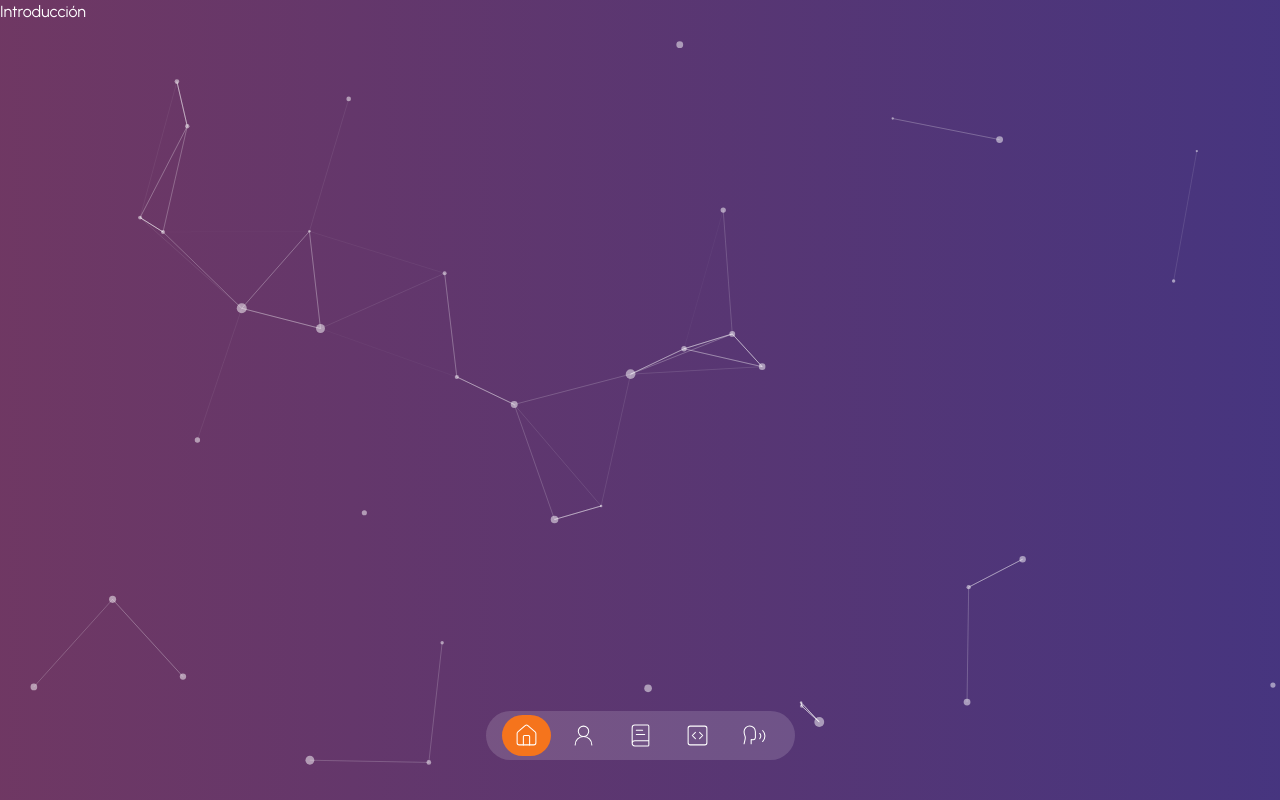
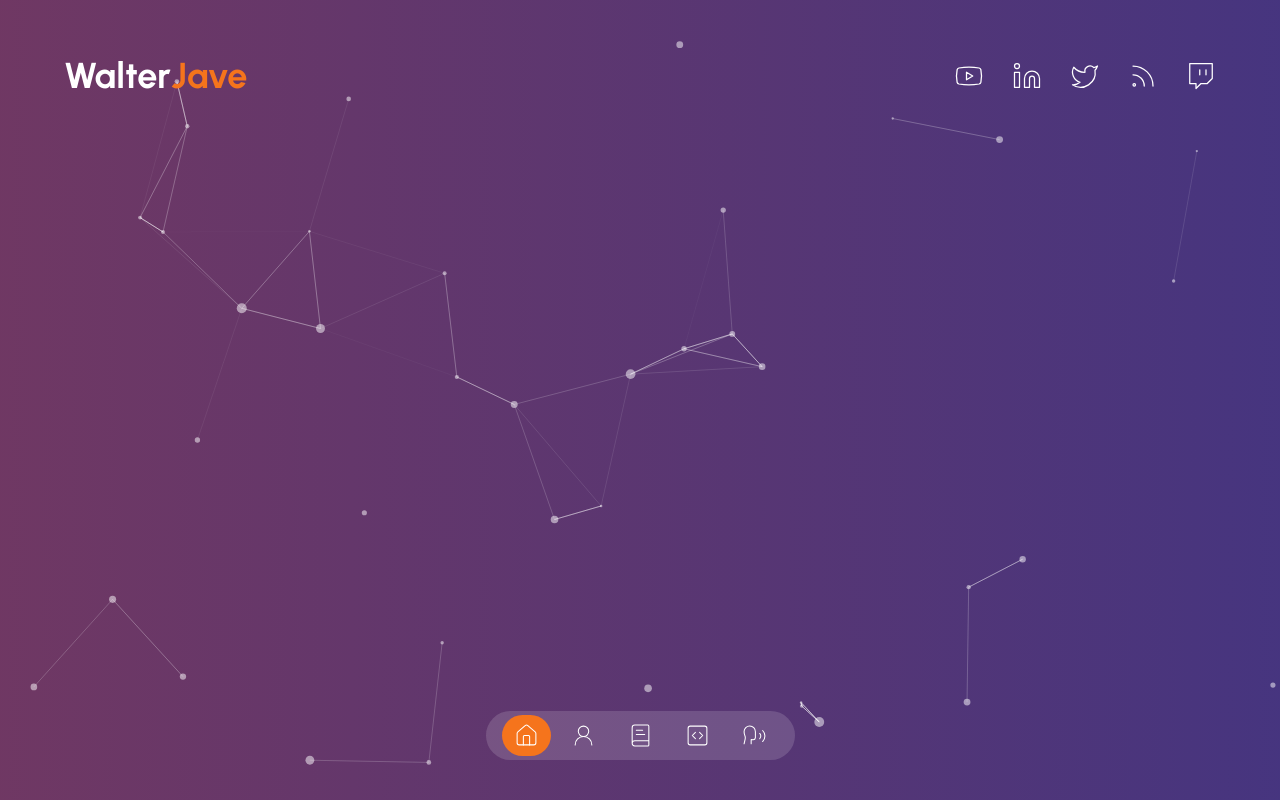
Before and after one commit to jbaxax/portafolio, a Next.js app: page / in a window 1280 px wide. Built offline with nearby package versions, Linux system fonts and the light colour scheme.

Commit message:
➕ add component header

```diff
--- a/app/layout.tsx
+++ b/app/layout.tsx
@@ -2,6 +2,7 @@
 import { Urbanist } from "next/font/google";
 import "./globals.css";
 import Navbar from "@/components/navbar";
+import Header from "@/components/header";
 
 const urbanist = Urbanist({
   subsets: ["latin"],
@@ -19,8 +20,9 @@
 }>) {
   return (
     <html lang="en">
-      <body className={`${urbanist.className}`}>
+      <body className={`${urbanist.className} `}>
         <Navbar />
+        <Header/>
         {children}
       </body>
     </html>
--- a/app/page.tsx
+++ b/app/page.tsx
@@ -7,7 +7,6 @@
       <TransitionPage/>
       <div className="flex min-h-[100vh] h-full bg-no-repeat bg-gradient-cover">
         <CoverParticles/>
-        <p>Introducción</p>
       </div>
     </main>
   )
--- /dev/null
+++ b/components/header/index.tsx
@@ -0,0 +1,29 @@
+import Link from "next/link";
+import MotionTransition from "../transition-component";
+import { socialNetworks } from "@/data";
+
+export default function Header() {
+  return (
+    <MotionTransition
+      position="bottom"
+      className="absolute z-40 inline-block w-full top-5 md:top-10"
+    >
+      <header>
+        <div className="container justify-between max-w-6xl mx-auto md:flex">
+          <Link href="/">
+            <h1 className="my-4 text-4xl font-bold text-center md:text-left">Walter<span className="text-secondary">Jave</span></h1>
+
+
+          </Link>
+          <div className="flex items-center justify-center gap-7">
+            {socialNetworks.map(({ logo, src, id }) => (
+              <Link href={src} key={id} target="_blank" className="transition-all duration-300 hover:text-secondary">
+                {logo}
+              </Link>
+            ))}
+          </div>
+        </div>
+      </header>
+    </MotionTransition>
+  );
+}
```
